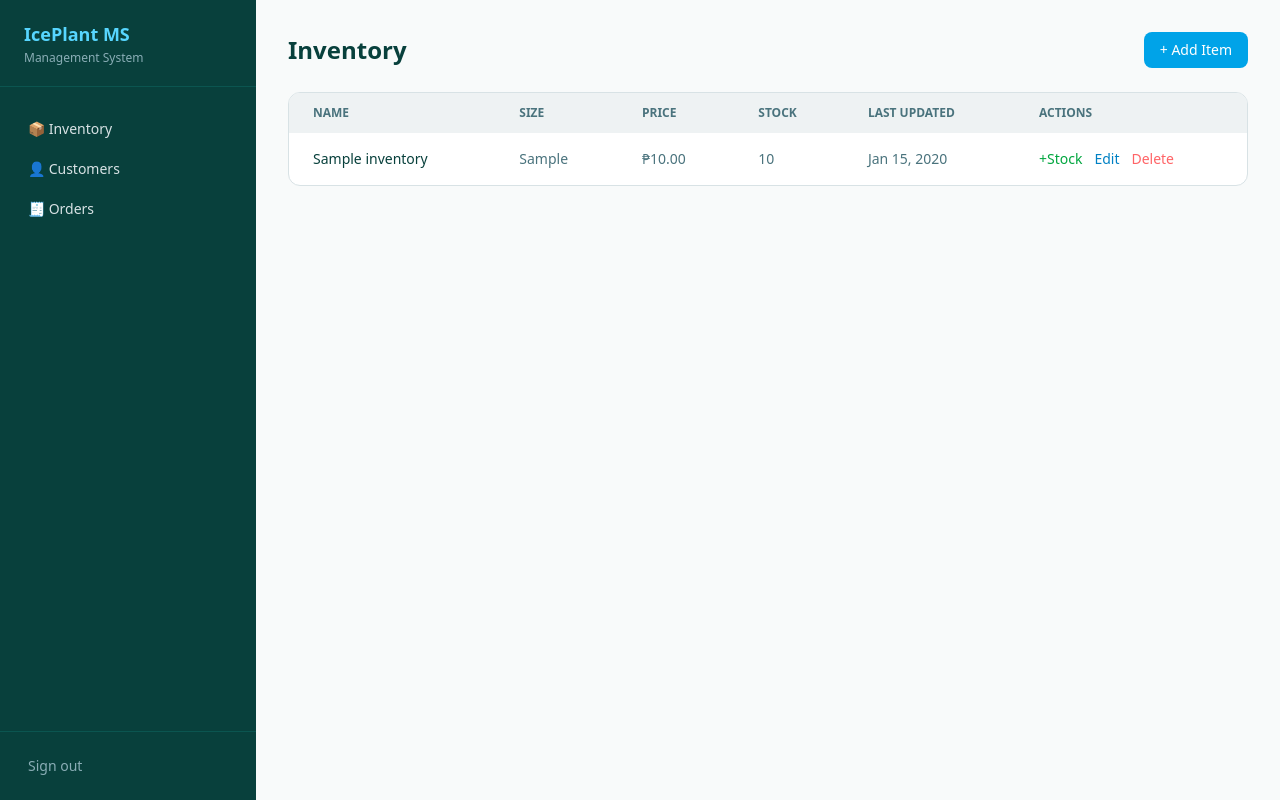
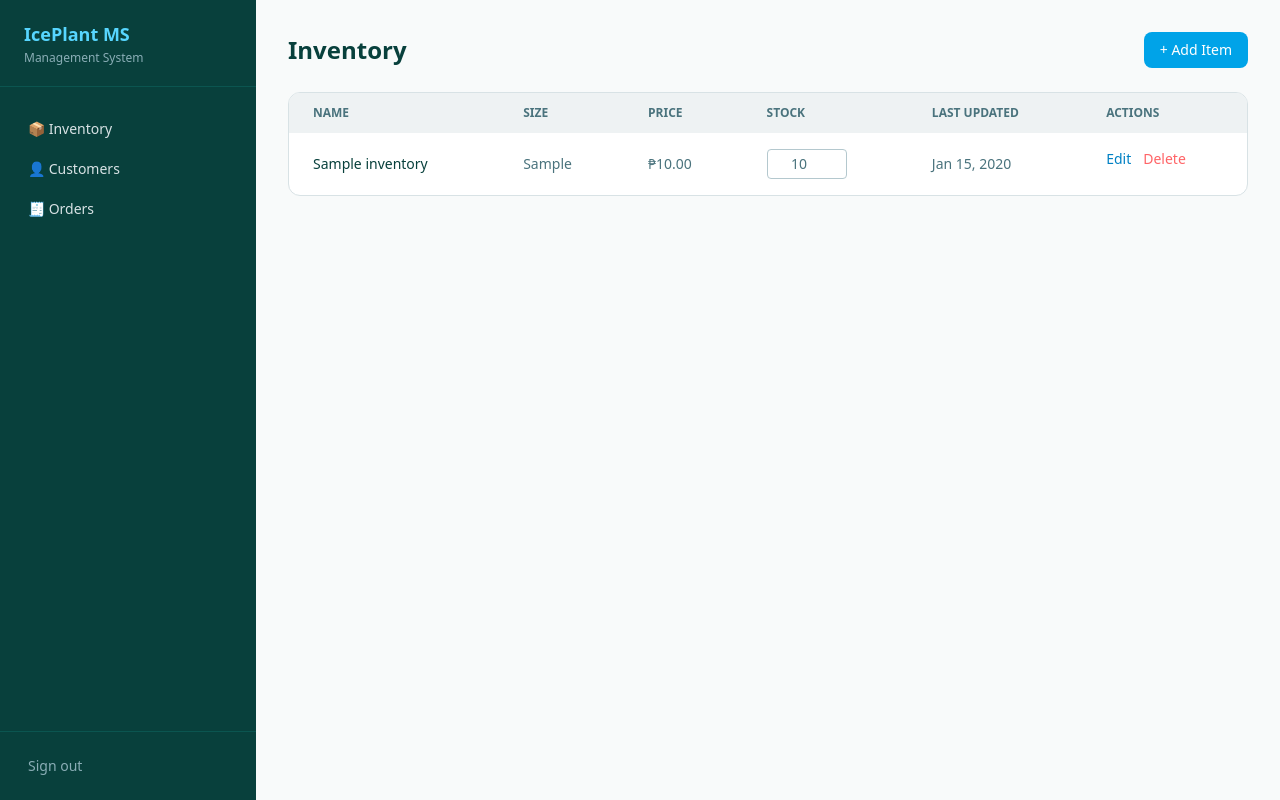
Before and after one commit to knarfbv/iceplantms, a Django app: page /inventory/ in a window 1280 px wide. Run offline with Django 4.2, Linux system fonts and the light colour scheme; a user stored in the database is signed in; tables that the repository leaves empty hold one stand-in row (values such as "Sample post").

Commit message:
inventory-v2

```diff
--- a/crud/static/css/output.css
+++ b/crud/static/css/output.css
@@ -265,6 +265,9 @@
   .grid {
     display: grid;
   }
+  .hidden {
+    display: none;
+  }
   .inline {
     display: inline;
   }
@@ -282,6 +285,15 @@
   }
   .w-5 {
     width: calc(var(--spacing) * 5);
+  }
+  .w-10 {
+    width: calc(var(--spacing) * 10);
+  }
+  .w-20 {
+    width: calc(var(--spacing) * 20);
+  }
+  .w-30 {
+    width: calc(var(--spacing) * 30);
   }
   .w-64 {
     width: calc(var(--spacing) * 64);
@@ -605,6 +617,13 @@
     outline-style: var(--tw-outline-style);
     outline-width: 1px;
   }
+  .blur {
+    --tw-blur: blur(8px);
+    filter: var(--tw-blur,) var(--tw-brightness,) var(--tw-contrast,) var(--tw-grayscale,) var(--tw-hue-rotate,) var(--tw-invert,) var(--tw-saturate,) var(--tw-sepia,) var(--tw-drop-shadow,);
+  }
+  .filter {
+    filter: var(--tw-blur,) var(--tw-brightness,) var(--tw-contrast,) var(--tw-grayscale,) var(--tw-hue-rotate,) var(--tw-invert,) var(--tw-saturate,) var(--tw-sepia,) var(--tw-drop-shadow,);
+  }
   .transition {
     transition-property: color, background-color, border-color, outline-color, text-decoration-color, fill, stroke, --tw-gradient-from, --tw-gradient-via, --tw-gradient-to, opacity, box-shadow, transform, translate, scale, rotate, filter, -webkit-backdrop-filter, backdrop-filter, display, content-visibility, overlay, pointer-events;
     transition-timing-function: var(--tw-ease, var(--default-transition-timing-function));
@@ -761,6 +780,59 @@
   inherits: false;
   initial-value: solid;
 }
+@property --tw-blur {
+  syntax: "*";
+  inherits: false;
+}
+@property --tw-brightness {
+  syntax: "*";
+  inherits: false;
+}
+@property --tw-contrast {
+  syntax: "*";
+  inherits: false;
+}
+@property --tw-grayscale {
+  syntax: "*";
+  inherits: false;
+}
+@property --tw-hue-rotate {
+  syntax: "*";
+  inherits: false;
+}
+@property --tw-invert {
+  syntax: "*";
+  inherits: false;
+}
+@property --tw-opacity {
+  syntax: "*";
+  inherits: false;
+}
+@property --tw-saturate {
+  syntax: "*";
+  inherits: false;
+}
+@property --tw-sepia {
+  syntax: "*";
+  inherits: false;
+}
+@property --tw-drop-shadow {
+  syntax: "*";
+  inherits: false;
+}
+@property --tw-drop-shadow-color {
+  syntax: "*";
+  inherits: false;
+}
+@property --tw-drop-shadow-alpha {
+  syntax: "<percentage>";
+  inherits: false;
+  initial-value: 100%;
+}
+@property --tw-drop-shadow-size {
+  syntax: "*";
+  inherits: false;
+}
 @property --tw-shadow {
   syntax: "*";
   inherits: false;
@@ -837,6 +909,19 @@
       --tw-border-style: solid;
       --tw-font-weight: initial;
       --tw-outline-style: solid;
+      --tw-blur: initial;
+      --tw-brightness: initial;
+      --tw-contrast: initial;
+      --tw-grayscale: initial;
+      --tw-hue-rotate: initial;
+      --tw-invert: initial;
+      --tw-opacity: initial;
+      --tw-saturate: initial;
+      --tw-sepia: initial;
+      --tw-drop-shadow: initial;
+      --tw-drop-shadow-color: initial;
+      --tw-drop-shadow-alpha: 100%;
+      --tw-drop-shadow-size: initial;
       --tw-shadow: 0 0 #0000;
       --tw-shadow-color: initial;
       --tw-shadow-alpha: 100%;
--- a/crud/templates/inventory/list.html
+++ b/crud/templates/inventory/list.html
@@ -30,10 +30,15 @@
                 <td class="px-6 py-4 text-arctic-800 font-medium">{{ item.name }}</td>
                 <td class="px-6 py-4 text-frost-600">{{ item.size }}</td>
                 <td class="px-6 py-4 text-frost-600">₱{{ item.price }}</td>
-                <td class="px-6 py-4 text-frost-600">{{ item.quantity }}</td>
+                <td class="px-6 py-4 text-frost-600">
+                    <input type="number"
+                        class="stock-input w-20 px-2 py-1 border border-frost-300 rounded text-center"
+                        data-id="{{ item.pk }}"
+                        value="{{ item.quantity }}"
+                        min="0">
+                </td>
                 <td class="px-6 py-4 text-frost-600">{{ item.last_updated|date:"M d, Y" }}</td>
                 <td class="px-6 py-4 flex gap-3">
-                    <a href="{% url 'inventory_add_stock' item.pk %}" class="text-green-600 hover:text-green-800 transition">+Stock</a>
                     <a href="{% url 'inventory_edit' item.pk %}" class="text-ice-600 hover:text-ice-800 transition">Edit</a>
                     <a href="{% url 'inventory_delete' item.pk %}" class="text-red-400 hover:text-red-600 transition">Delete</a>
                 </td>
@@ -46,4 +51,59 @@
         </tbody>
     </table>
 </div>
+
+<script>
+document.addEventListener('DOMContentLoaded', function() {
+    document.querySelectorAll('.stock-input').forEach(input => {
+        input.addEventListener('blur', function() {
+            updateStock(this);
+        });
+        input.addEventListener('keypress', function(e) {
+            if (e.key === 'Enter') {
+                e.preventDefault();
+                this.blur();
+            }
+        });
+    });
+});
+
+function updateStock(element) {
+    const id = element.dataset.id;
+    const quantity = element.value;
+
+    fetch(`/inventory/${id}/update-stock/`, {
+        method: 'POST',
+        headers: {
+            'Content-Type': 'application/json',
+            'X-CSRFToken': getCookie('csrftoken')
+        },
+        body: JSON.stringify({quantity: quantity})
+    })
+    .then(response => response.json())
+    .then(data => {
+        if (!data.success) {
+            alert('Failed to update stock: ' + (data.error || 'Unknown error'));
+        }
+    })
+    .catch(error => {
+        console.error('Error:', error);
+        alert('Failed to update stock');
+    });
+}
+
+function getCookie(name) {
+    let cookieValue = null;
+    if (document.cookie && document.cookie !== '') {
+        const cookies = document.cookie.split(';');
+        for (let i = 0; i < cookies.length; i++) {
+            const cookie = cookies[i].trim();
+            if (cookie.substring(0, name.length + 1) === (name + '=')) {
+                cookieValue = decodeURIComponent(cookie.substring(name.length + 1));
+                break;
+            }
+        }
+    }
+    return cookieValue;
+}
+</script>
 {% endblock %}
--- a/crud/urls.py
+++ b/crud/urls.py
@@ -9,7 +9,7 @@ urlpatterns = [
     path('inventory/add/', views.inventory_add, name='inventory_add'),
     path('inventory/<int:pk>/edit/', views.inventory_edit, name='inventory_edit'),
     path('inventory/<int:pk>/delete/', views.inventory_delete, name='inventory_delete'),
-    path('inventory/<int:pk>/add-stock/', views.inventory_add_stock, name='inventory_add_stock'),
+    path('inventory/<int:pk>/update-stock/', views.inventory_update_stock, name='inventory_update_stock'),
 
     path('customers/', views.customer_list, name='customer_list'),
     path('customers/add/', views.customer_add, name='customer_add'),
--- a/crud/views.py
+++ b/crud/views.py
@@ -1,6 +1,7 @@
 from django.shortcuts import render, redirect, get_object_or_404
 from django.db.models import Q
 from django.core.paginator import Paginator
+from django.http import JsonResponse
 from django.contrib.auth import authenticate, login, logout
 from django.contrib.auth.decorators import login_required
 from .models import Inventory, Customer, Order, OrderItem
@@ -58,15 +59,18 @@ def inventory_delete(request, pk):
     return render(request, 'inventory/delete.html', {'item': item})
 
 @login_required(login_url='login')
-def inventory_add_stock(request, pk):
-    item = get_object_or_404(Inventory, pk=pk)
+def inventory_update_stock(request, pk):
     if request.method == 'POST':
-        added = int(request.POST.get('quantity', 0))
-        if added > 0:
-            item.quantity += added
+        import json
+        data = json.loads(request.body)
+        item = get_object_or_404(Inventory, pk=pk)
+        quantity = int(data.get('quantity', 0))
+        if quantity >= 0:
+            item.quantity = quantity
             item.save()
-        return redirect('inventory_list')
-    return render(request, 'inventory/add_stock.html', {'item': item})
+            return JsonResponse({'success': True, 'quantity': item.quantity})
+        return JsonResponse({'success': False, 'error': 'Invalid quantity'})
+    return JsonResponse({'success': False, 'error': 'Invalid method'}, status=405)
 
 
 @login_required(login_url='login')
```
Also changed, not shown: crud/templates/inventory/add_stock.html (deleted, +0 -35 lines).
